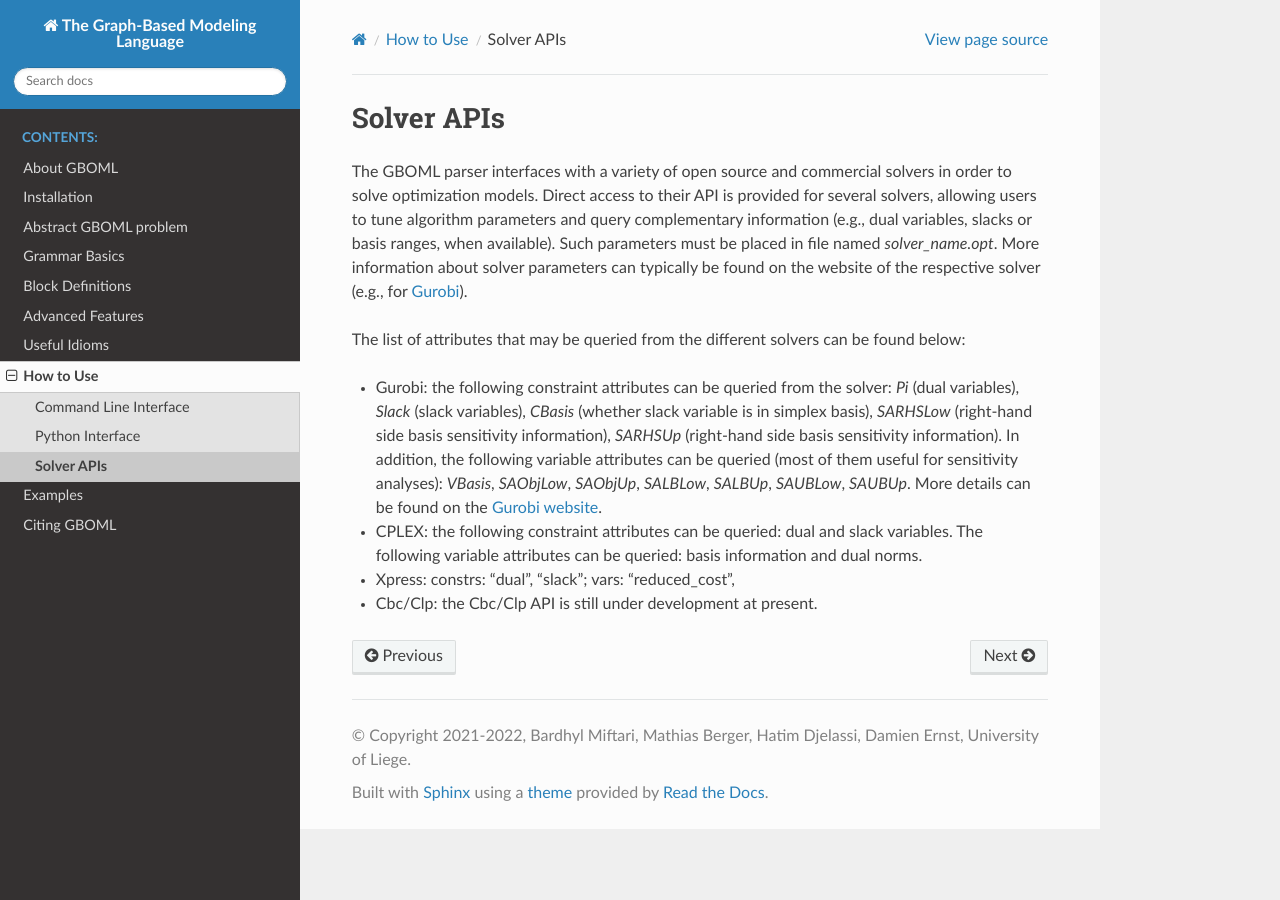
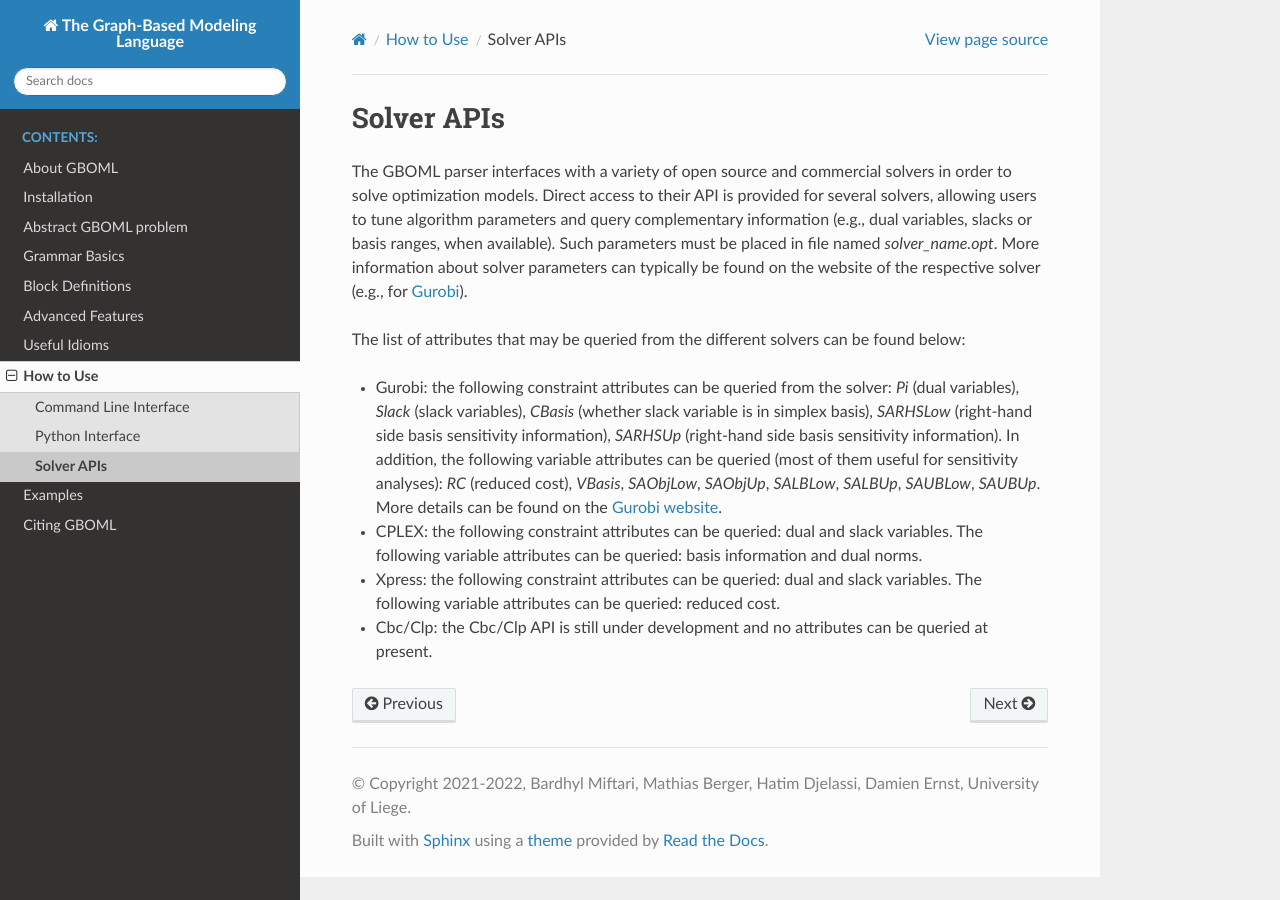
Before and after one commit to MathiasPBerger/gboml-docs-test, a Sphinx documentation site: the page built from docs/source/solver_apis.rst, in a window 1280 px wide. Built offline with Sphinx 7.4.7 and the Read the Docs theme 2.0.0, drawn with Linux system fonts in a browser that asks for light colours.

Commit message:
Updated solver APIs section and README.md

```diff
--- a/docs/source/solver_apis.rst
+++ b/docs/source/solver_apis.rst
@@ -8,10 +8,10 @@
 
 The list of attributes that may be queried from the different solvers can be found below:
 
-* Gurobi: the following constraint attributes can be queried from the solver: *Pi* (dual variables), *Slack* (slack variables), *CBasis* (whether slack variable is in simplex basis), *SARHSLow* (right-hand side basis sensitivity information), *SARHSUp* (right-hand side basis sensitivity information). In addition, the following variable attributes can be queried (most of them useful for sensitivity  analyses): *VBasis*, *SAObjLow*, *SAObjUp*, *SALBLow*, *SALBUp*, *SAUBLow*, *SAUBUp*. More details can be found on the `Gurobi website <https://www.gurobi.com/documentation/9.1/refman/attributes.html>`_.
+* Gurobi: the following constraint attributes can be queried from the solver: *Pi* (dual variables), *Slack* (slack variables), *CBasis* (whether slack variable is in simplex basis), *SARHSLow* (right-hand side basis sensitivity information), *SARHSUp* (right-hand side basis sensitivity information). In addition, the following variable attributes can be queried (most of them useful for sensitivity  analyses): *RC* (reduced cost), *VBasis*, *SAObjLow*, *SAObjUp*, *SALBLow*, *SALBUp*, *SAUBLow*, *SAUBUp*. More details can be found on the `Gurobi website <https://www.gurobi.com/documentation/9.1/refman/attributes.html>`_.
 
 * CPLEX: the following constraint attributes can be queried: dual and slack variables. The following variable attributes can be queried: basis information and dual norms.
 
-* Xpress: constrs: "dual", "slack"; vars: "reduced_cost",
+* Xpress: the following constraint attributes can be queried: dual and slack variables. The following variable attributes can be queried: reduced cost.
 
-* Cbc/Clp: the Cbc/Clp API is still under development at present.
+* Cbc/Clp: the Cbc/Clp API is still under development and no attributes can be queried at present.
```
Also changed, not shown: README.md (+4 -5 lines).
